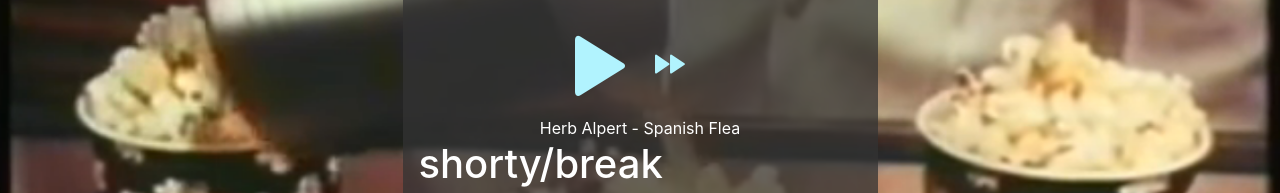
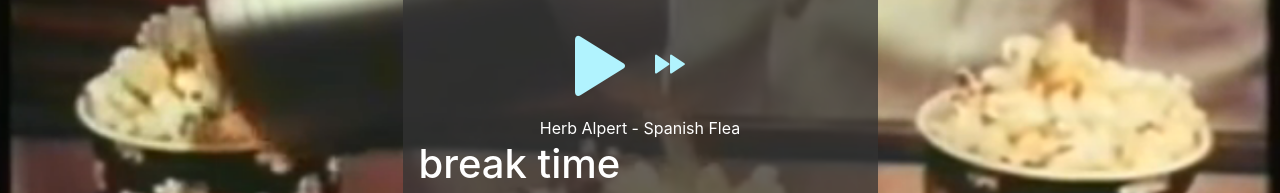
Before and after one commit to mjcrockett/standby, a website: page index.html in a window 1280 px wide. Shown: the top 193 px of the page. Drawn offline with nearby package versions, Linux system fonts and the light colour scheme.

Commit message:
Changing the header to be more relevant.

```diff
--- a/index.html
+++ b/index.html
@@ -196,7 +196,7 @@
                     </div>
                     <div class="row">
                         <div class="col mc-txt">
-                            <h1>shorty/break</h1>
+                            <h1>break time</h1>
                         </div>
                     </div>
                     <div class="row" id="info-section">
```
